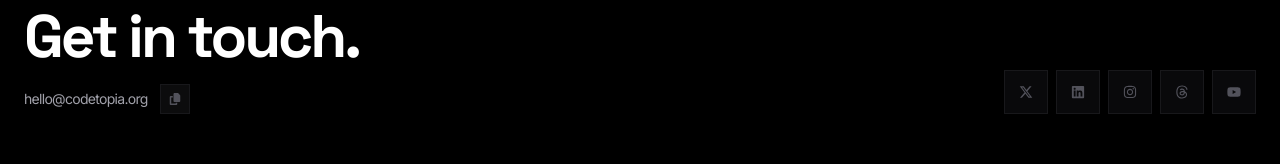
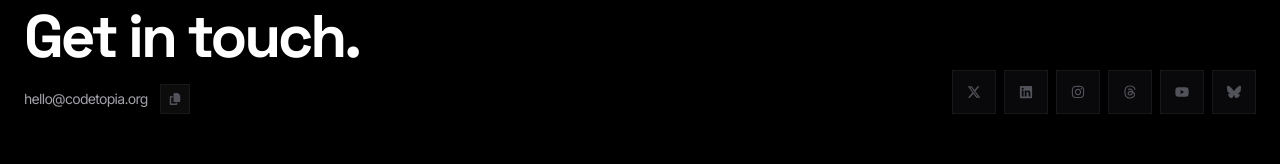
Before and after one commit to codetopiaorg/codetopia.org, a Next.js app: page / in a window 1280 px wide. Shown: the part 3536-3700 px from the top of the page. Built offline with nearby package versions, Linux system fonts and the light colour scheme.

Commit message:
feat: add Bluesky social link

```diff
--- a/src/components/sections/Footer.tsx
+++ b/src/components/sections/Footer.tsx
@@ -6,6 +6,7 @@ import {
   FaCheck,
   FaCopy,
   // FaGithub,
+  FaBluesky,
   FaInstagram,
   FaLinkedin,
   FaThreads,
@@ -32,6 +33,7 @@ const socials = [
     href: "https://www.threads.com/@codetopiaorg",
   },
   { label: "YouTube", icon: FaYoutube, href: "https://youtube.com/@codetopiaorg" },
+  { label: "Bluesky", icon: FaBluesky, href: "https://bsky.app/profile/codetopiaorg.bsky.social" },
   // { label: "GitHub", icon: FaGithub, href: "https://github.com/codetopia" },
 ];
 
```
